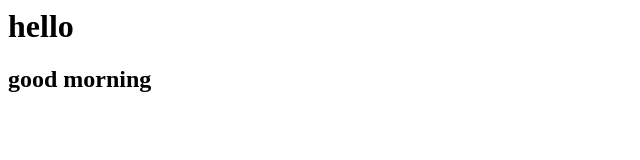
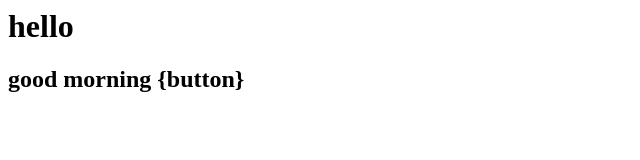
Before and after one commit to SIDHANTBARAPATRE/github-tutorial-1, a plain HTML site: page index.html in a window 1280 px wide. Shown: the whole page, without its empty margins (0-640 px from the left). Drawn offline with Linux system fonts and the light colour scheme.

Commit message:
change 1

```diff
--- a/index.html
+++ b/index.html
@@ -1,2 +1,2 @@
 <h1>hello</h1>
-<h2>good morning</h2>
+<h2>good morning {button}</h2>
```
